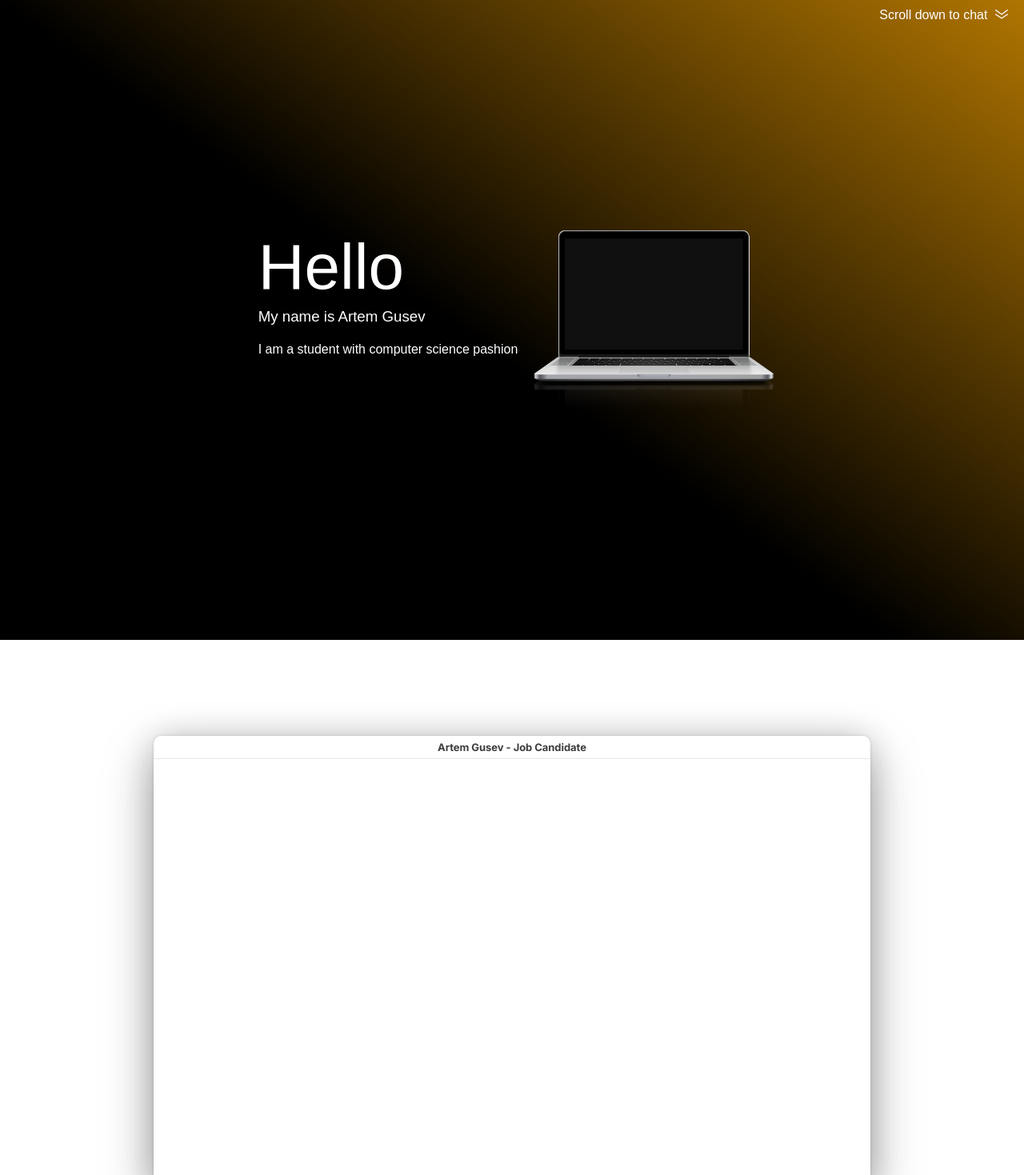
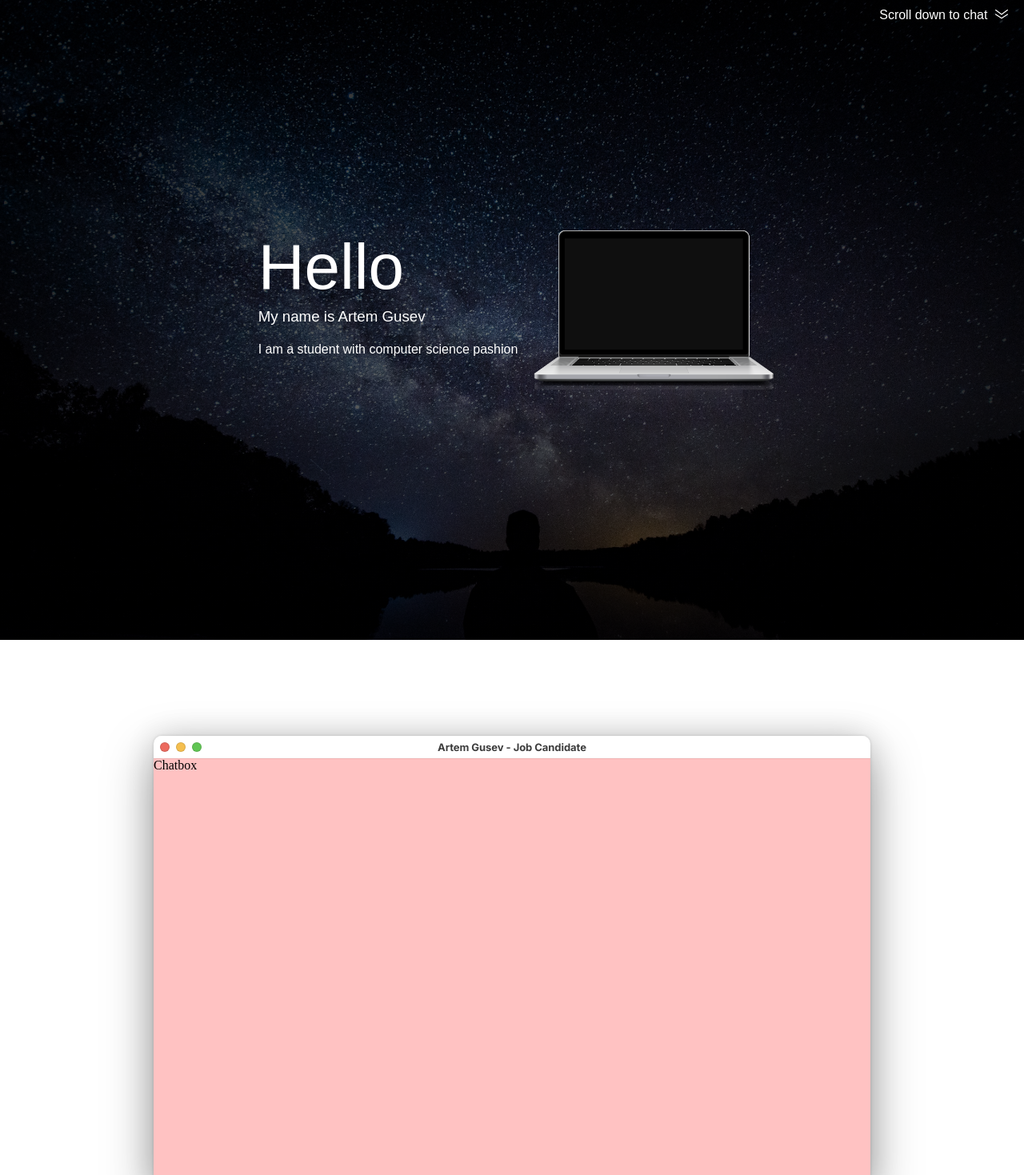
Before and after one commit to grafgooseman/portfolio, a React (Create React App) app: page / in a window 1280 px wide. Shown: the top 1469 px of the page at 80% size. Built offline with nearby package versions, Linux system fonts and the light colour scheme; a web font is replaced by a local one.

Commit message:
UI done, chat logic next

```diff
--- /dev/null
+++ b/src/components/Chatbox.jsx
@@ -0,0 +1,19 @@
+import React from 'react'
+import styled from 'styled-components';
+
+export default function Chatbox() {
+  return (
+    <Wrapper>
+        Chatbox
+    </Wrapper>
+  )
+}
+
+//Styles
+
+const Wrapper = styled.div`
+    display: flex;
+	width: 100%;
+    height: calc(100% - 28px);
+    background-color: #fe00003d;
+`;
--- a/src/components/HelloHolder.jsx
+++ b/src/components/HelloHolder.jsx
@@ -1,6 +1,7 @@
 import React from 'react';
 import Hello from './Hello';
 import scrollDown from '../images/scrollDown.svg';
+import stars from '../images/stars.jpg';
 import styled from 'styled-components';
 
 export default function HelloHolder() {
@@ -25,7 +26,10 @@ const Wrapper = styled.div`
 	display: flex;
 	align-items: center;
 	justify-content: center;
-	background: linear-gradient(35.36deg, #000000 46.6%, #b07501 100%);
+	background-image:radial-gradient(50% 50% at 50% 50%, rgba(0, 0, 0, 0.52) 0%, rgba(0, 0, 0, 0.85) 100%), url(${stars});
+  background-size: cover;
+	background-position-x: center;
+  background-position-y: center;
 	width: 100%;
 	height: 100vh;
 `;
--- a/src/components/MacWindow.jsx
+++ b/src/components/MacWindow.jsx
@@ -1,4 +1,5 @@
 import React from 'react';
+import Chatbox from './Chatbox';
 import styled from 'styled-components';
 
 export default function MacWindow() {
@@ -6,12 +7,13 @@ export default function MacWindow() {
 		<Window>
 			<WindowHeader>
 				<TrafficLights>
-                    <div className='red'></div>
-                    <div className='yellow'></div>
-                    <div className='green'></div>
-                </TrafficLights>
+					<div className="red" />
+					<div className="yellow" />
+					<div className="green" />
+				</TrafficLights>
 				<span>Artem Gusev - Job Candidate</span>
 			</WindowHeader>
+            <Chatbox />
 		</Window>
 	);
 }
@@ -55,4 +57,46 @@ const WindowHeader = styled.div`
 	}
 `;
 
-const TrafficLights = styled.div``;
+const TrafficLights = styled.div`
+	.red {
+		box-sizing: border-box;
+
+		position: absolute;
+		width: 12px;
+		height: 12px;
+		left: 8px;
+		top: 8px;
+
+		background: #ec6a5e;
+		border: 0.5px solid rgba(0, 0, 0, 0.12);
+		border-radius: 50%;
+	}
+
+	.yellow {
+		box-sizing: border-box;
+
+		position: absolute;
+		width: 12px;
+		height: 12px;
+		left: 28px;
+		top: 8px;
+
+		background: #f5bf4f;
+		border: 0.5px solid rgba(0, 0, 0, 0.12);
+		border-radius: 50%;
+	}
+
+	.green {
+		box-sizing: border-box;
+
+		position: absolute;
+		width: 12px;
+		height: 12px;
+		left: 48px;
+		top: 8px;
+
+		background: #61c554;
+		border: 0.5px solid rgba(0, 0, 0, 0.12);
+        border-radius: 50%;
+	}
+`;
```
Also changed, not shown: src/images/stars.jpg (added).
